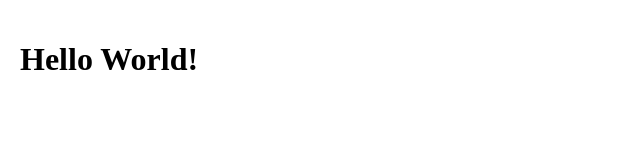
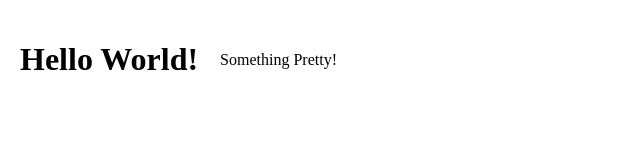
Before and after one commit to curtis1227/RetroTanks, a plain HTML site: page index.html in a window 1280 px wide. Shown: the whole page, without its empty margins (0-640 px from the left). Drawn offline with Linux system fonts and the light colour scheme.

Commit message:
something pretty!

```diff
--- a/index.html
+++ b/index.html
@@ -10,6 +10,9 @@
         <td>
           <h1>Please check back later!</h1>
         </td>
+        <td>
+          Something Pretty!
+        </td>
       </tr>
     </table>
 
```
